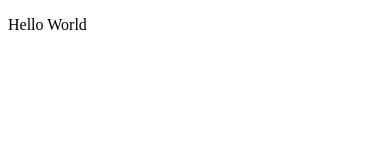
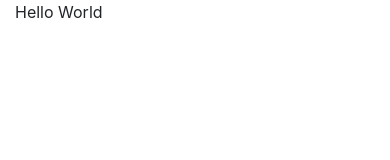
Before and after one commit to rizkiandrianto/lebaros, a Next.js app: page / in a window 390 px wide. Shown: the top 160 px of the page. Built offline with nearby package versions, Linux system fonts and the light colour scheme.

Commit message:
:sparkles: Setup SCSS Framework

```diff
--- /dev/null
+++ b/components/layout/Head.js
@@ -0,0 +1,11 @@
+import Head from 'next/head';
+import Style from '../../styles/bundle.scss';
+
+export default ({ children, defaultStyle= true }) => (
+  <Head>
+    <title>Sorabel</title>
+    <meta name="viewport" content="width=device-width, initial-scale=1.0, maximum-scale=1.0, user-scalable=no" />
+    {defaultStyle && <style dangerouslySetInnerHTML={{ __html: Style }} />}
+    {children}
+  </Head>
+);
--- /dev/null
+++ b/next.config.js
@@ -0,0 +1,5 @@
+const webpackConfig = require('./webpack.config.js');
+
+module.exports = {
+  webpack: (config, { dev }) => webpackConfig(config, { dev })
+};
--- a/package.json
+++ b/package.json
@@ -11,8 +11,12 @@
   "author": "",
   "license": "ISC",
   "dependencies": {
+    "bootstrap": "^4.3.1",
     "next": "^8.0.4",
+    "node-sass": "^4.11.0",
+    "raw-loader": "^2.0.0",
     "react": "^16.8.6",
-    "react-dom": "^16.8.6"
+    "react-dom": "^16.8.6",
+    "sass-loader": "^7.1.0"
   }
 }
--- a/pages/index.js
+++ b/pages/index.js
@@ -1,3 +1,13 @@
+import Head from "../components/layout/Head";
+
 export default function Home() {
-  return <p>Hello World</p>
+  return (
+    <>
+      <Head />
+
+      <div className="container main-container">
+        <p>Hello World</p>
+      </div>
+    </>
+  )
 }
--- /dev/null
+++ b/styles/bundle.scss
@@ -0,0 +1,20 @@
+@import "bootstrap/scss/functions";
+@import "bootstrap/scss/variables";
+@import "bootstrap/scss/mixins";
+@import "bootstrap/scss/reboot";
+
+@import "variables.scss";
+@import "bootstrap/scss/utilities/align";
+@import "bootstrap/scss/utilities/borders";
+@import "bootstrap/scss/utilities/display";
+@import "bootstrap/scss/utilities/flex";
+@import "bootstrap/scss/utilities/float";
+@import "bootstrap/scss/utilities/shadows";
+@import "bootstrap/scss/utilities/sizing";
+@import "bootstrap/scss/utilities/spacing";
+@import "bootstrap/scss/utilities/text";
+@import "bootstrap/scss/utilities/visibility";
+@import "bootstrap/scss/utilities/position";
+
+@import "framework.scss";
+@import "styles.scss";
--- /dev/null
+++ b/styles/framework.scss
@@ -0,0 +1,4 @@
+.container {
+  @include make-container();
+  @include make-container-max-widths($container-max-widths, $grid-breakpoints);
+}
--- /dev/null
+++ b/styles/styles.scss
@@ -0,0 +1,8 @@
+body {
+  background: $light;
+}
+
+.main-container {
+  background: $white;
+  height: 100vh;
+}
--- /dev/null
+++ b/styles/variables.scss
@@ -0,0 +1,4 @@
+$container-max-widths: (
+  md: 480px,
+  lg: 480px
+);
--- /dev/null
+++ b/webpack.config.js
@@ -0,0 +1,27 @@
+const path = require('path');
+const glob = require('glob');
+
+module.exports = (config = {}, param = {}) => {
+  const { dev } = param;
+
+  config.module.rules = [
+    ...((config.module && config.module.rules) || []),
+    {
+      test: /\.s(a|c)ss$/,
+      use: ['raw-loader',
+        {
+          loader: 'sass-loader',
+          options: {
+            sourceMap: dev,
+            includePaths: ['styles', 'node_modules']
+              .map(d => path.join(__dirname, d))
+              .map(g => glob.sync(g))
+              .reduce((a, c) => a.concat(c), [])
+          }
+        }
+      ]
+    }
+  ];
+
+  return config;
+};
```
Also changed, not shown: 1 other file (tests, documents, lock files or other folders).
